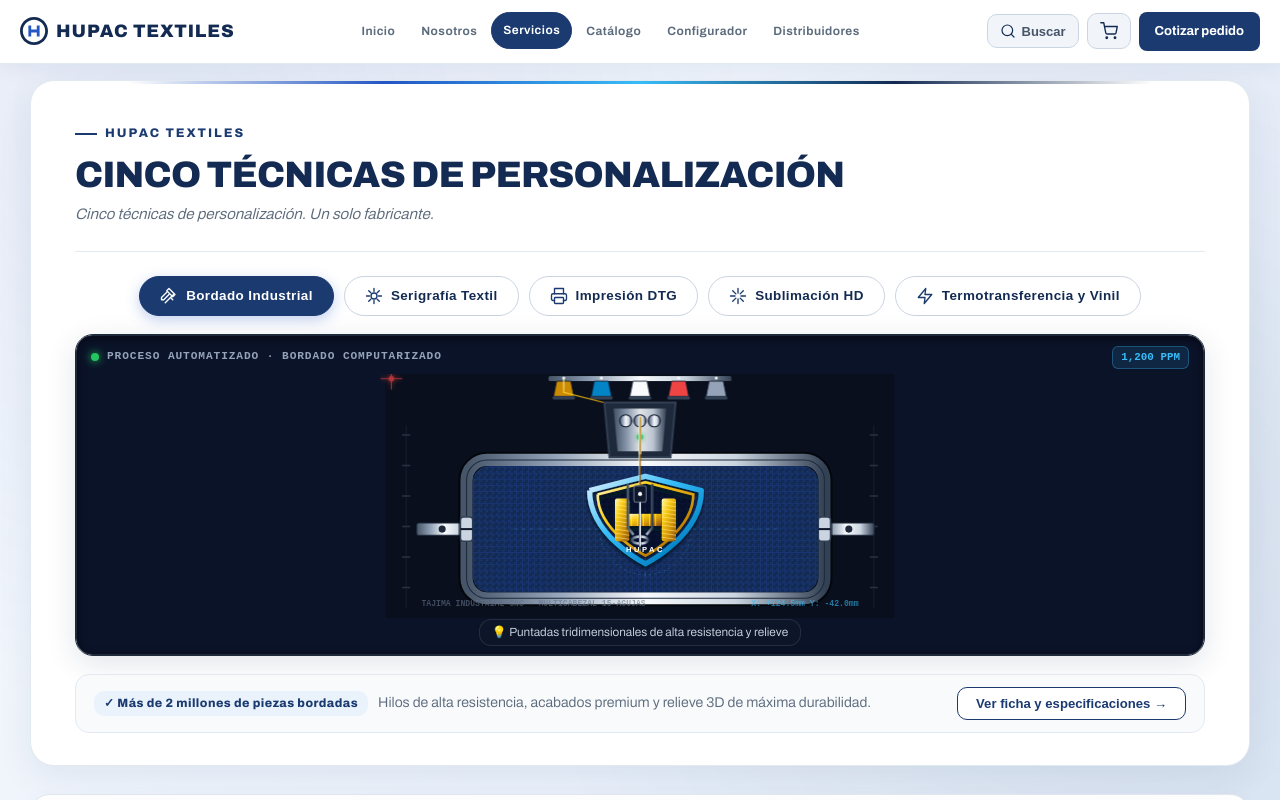
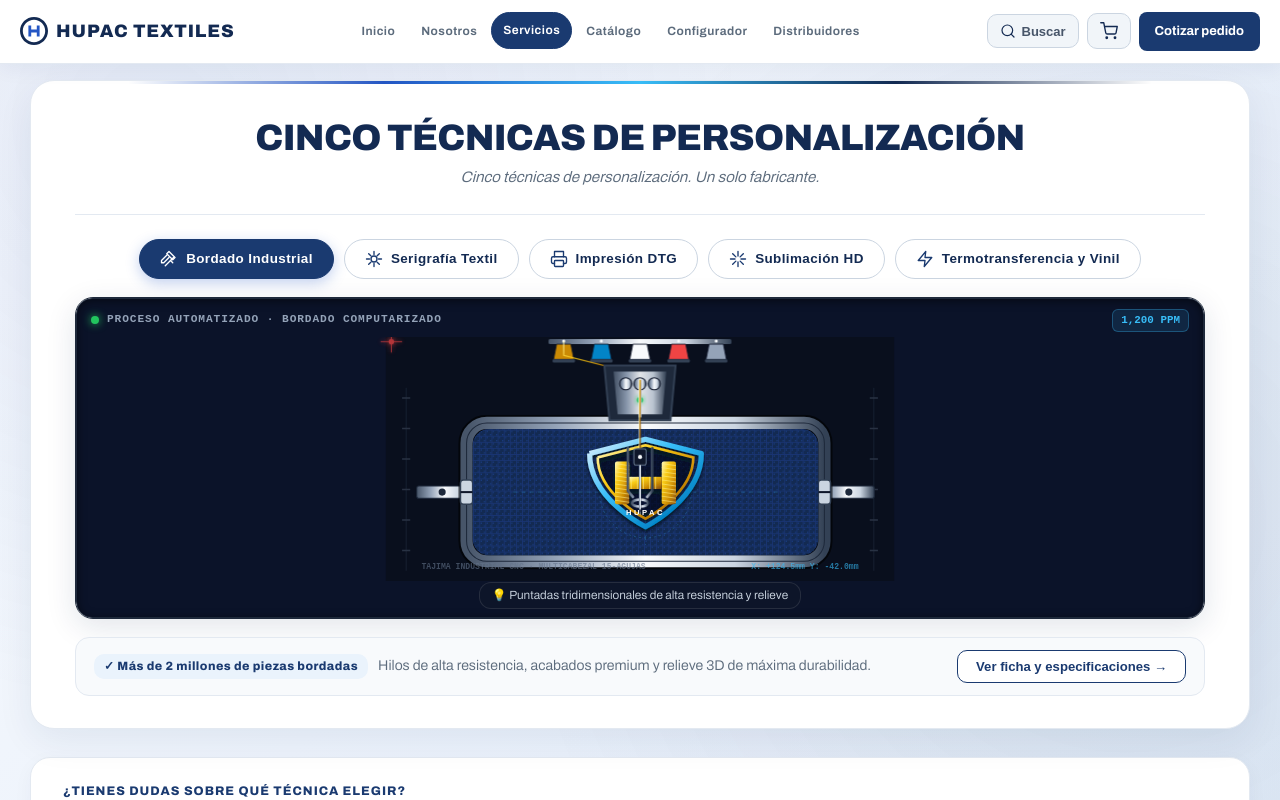
Before and after one commit to danieltrejomx/hupac-textiles-web, a Next.js app: page /servicios in a window 1280 px wide. Shown: the top 800 px of the page. Built offline with nearby package versions, Linux system fonts and the light colour scheme.

Commit message:
fix(servicios): remover tag hupac textiles y centrar titulo y subtitulo de tecnicas

```diff
--- a/app/servicios/page.tsx
+++ b/app/servicios/page.tsx
@@ -138,22 +138,6 @@ export default function ServiciosPage() {
               background: 'linear-gradient(90deg, transparent, #2456C4, #38bdf8, #132A52, transparent)'
             }} />
 
-            {/* Tag Superior */}
-            <div style={{
-              display: 'inline-flex',
-              alignItems: 'center',
-              gap: '8px',
-              color: 'var(--rey)',
-              fontSize: '0.78rem',
-              fontWeight: 800,
-              letterSpacing: '0.16em',
-              textTransform: 'uppercase',
-              marginBottom: '10px'
-            }}>
-              <span style={{ width: '22px', height: '2px', backgroundColor: 'var(--rey)', display: 'inline-block' }} />
-              HUPAC TEXTILES
-            </div>
-
             {/* Título Principal */}
             <h1 style={{
               fontSize: '2.3rem',
@@ -161,7 +145,8 @@ export default function ServiciosPage() {
               color: 'var(--marino)',
               letterSpacing: '-0.02em',
               margin: '0 0 6px 0',
-              lineHeight: 1.15
+              lineHeight: 1.15,
+              textAlign: 'center'
             }}>
               CINCO TÉCNICAS DE PERSONALIZACIÓN
             </h1>
@@ -171,7 +156,8 @@ export default function ServiciosPage() {
               fontSize: '0.95rem',
               fontStyle: 'italic',
               color: 'var(--texto-2)',
-              margin: '0 0 24px 0'
+              margin: '0 0 24px 0',
+              textAlign: 'center'
             }}>
               Cinco técnicas de personalización. Un solo fabricante.
             </p>
```
